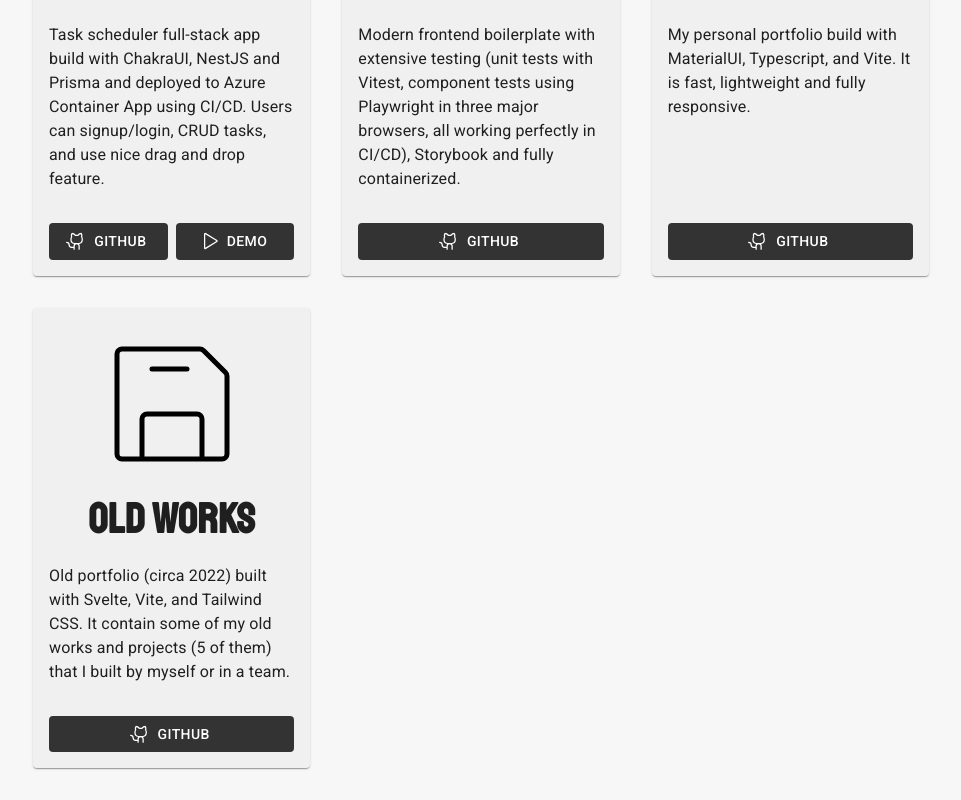
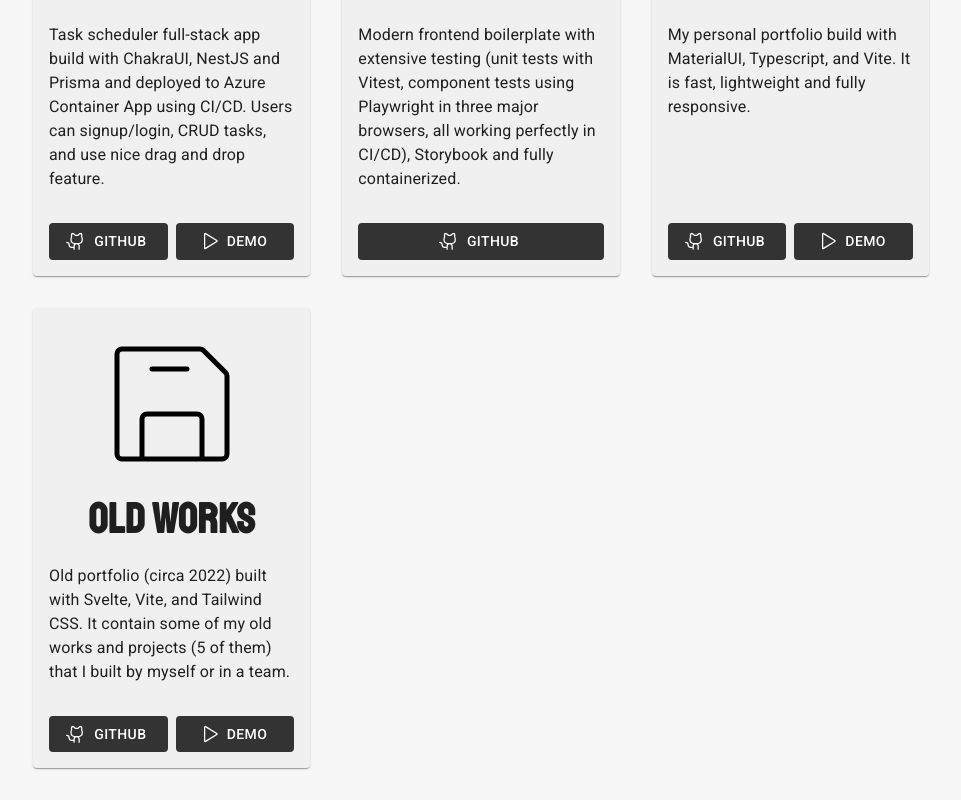
Before and after one commit to BirdyArt/about, a React (Vite) app in the folder portfolio/: page /works in a window 1280 px wide. Shown: the part 1937-2737 px from the top of the page, without its empty margins (159-1120 px from the left). Built offline with nearby package versions, Linux system fonts and the light colour scheme.

Commit message:
feat: added old portfolio and new one demo links

```diff
--- a/portfolio/src/components/Works.tsx
+++ b/portfolio/src/components/Works.tsx
@@ -25,7 +25,7 @@ const Works = () => {
         "My personal portfolio build with MaterialUI, Typescript, and Vite. It is fast, lightweight and fully responsive.",
       image: "/briefcase.svg",
       githubUrl: "https://github.com/BirdyArt/about",
-      demoUrl: "",
+      demoUrl: "https://portfolio-artem.azurewebsites.net/",
     },
     {
       title: "Old works",
@@ -33,7 +33,7 @@ const Works = () => {
         "Old portfolio (circa 2022) built with Svelte, Vite, and Tailwind CSS. It contain some of my old works and projects (5 of them) that I built by myself or in a team.",
       image: "/old.svg",
       githubUrl: "https://github.com/BirdyArt/portfolio",
-      demoUrl: "",
+      demoUrl: "https://portfolio-old.azurewebsites.net/",
     },
   ];
 
```
